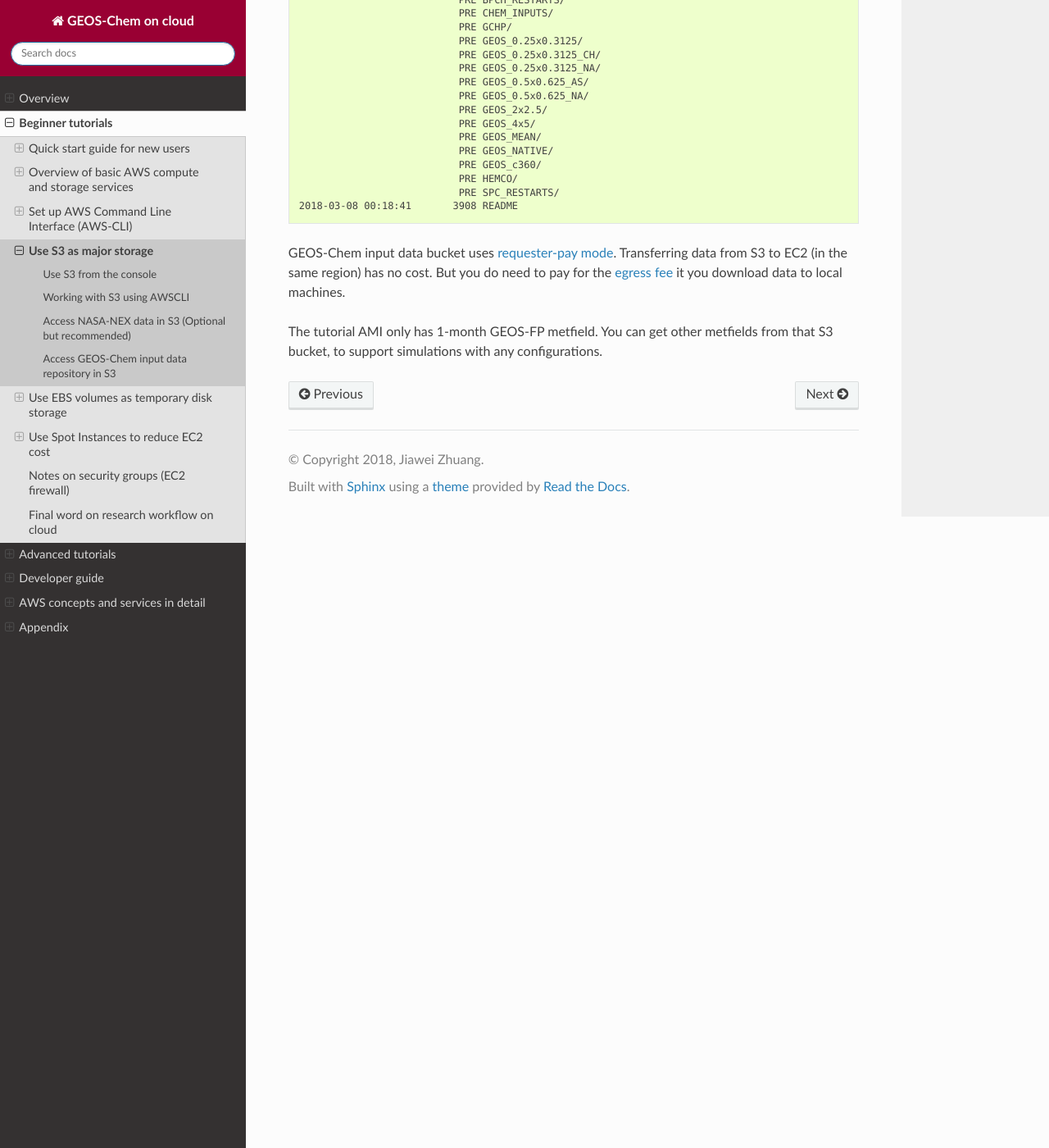
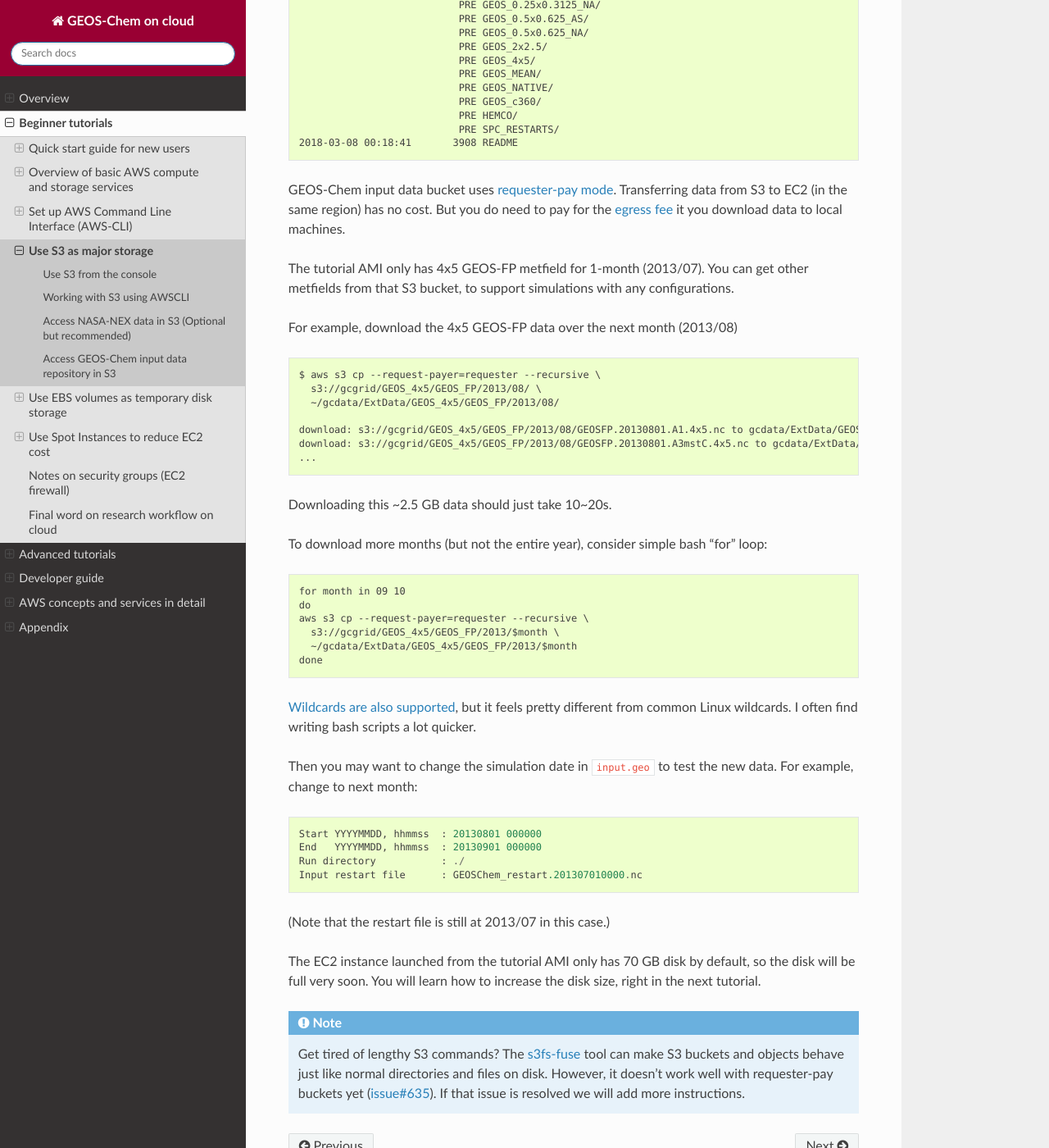
Before and after one commit to geoschem/geos-chem-cloud, a Sphinx documentation site: the page built from doc/source/chapter02_beginner-tutorial/use-s3.rst, in a window 1280 px wide and 1400 px high, scrolled down 4548 px. Shown: the whole window at 82% size. Built offline with Sphinx 7.4.7 and the Read the Docs theme 2.0.0, drawn with Linux system fonts in a browser that asks for light colours; some of the changed text lies outside the part shown.

Commit message:
Major update for public release.
1. Update tutorial AMI
- use tutorial folder
- update Python env to fix bpch error
- add emacs editor
2. Add more s3 cp scripts
3. Add GEOS-Chem version note
4. Add xboch and xesmf note

```diff
--- a/doc/source/chapter02_beginner-tutorial/research-workflow.rst
+++ b/doc/source/chapter02_beginner-tutorial/research-workflow.rst
@@ -13,7 +13,7 @@ Here's my typical research workflow for reference:
 2. Prepare input data by pulling them from S3 to EC2. Put commonly used ``aws s3 cp`` commands into bash scripts.
 3. Tweak model configurations as needed.
 4. Run simulations :ref:`with tmux <keep-running-label>`. Log out and go to sleep if the model runs for a long time.
-5. Use Python/Jupyter to analyze output data. Our tutorial AMI contains a `geoscientific Python environment <https://github.com/JiaweiZhuang/cloud_GC/blob/master/build_scripts/python/geo.yml>`_ that has much more packages than the `root environment <https://github.com/JiaweiZhuang/cloud_GC/blob/master/build_scripts/python/basic_packages.sh>`_. It can be activated by ``source activate geo``, or ``act geo`` with my alias.
+5. Use Python/Jupyter to analyze output data.
 6. After simulation and data analysis tasks are done, upload output data and customized model configuration (mostly run directories) to S3. Or download them to local machines if necessary (Recall that :ref:`egress charge <data-egress-label>` is $90/TB; for several GBs the cost is negligible).
 7. Once important data safely live on S3 or on your local machine, shut down EC2 instances to stop paying for CPU charges.
 8. Go to write papers, attend meetings, do anything other than computing. During this time, no machines are running on the cloud, and the only cost is data storage on S3 ($23/TB/month). Consider `S3 - Infrequent Access <https://aws.amazon.com/blogs/aws/aws-storage-update-new-lower-cost-s3-storage-option-glacier-price-reduction/>`_ which costs half if the data will not be used for several months.
--- a/doc/source/chapter02_beginner-tutorial/use-s3.rst
+++ b/doc/source/chapter02_beginner-tutorial/use-s3.rst
@@ -141,16 +141,12 @@ Here's an :doc:`example notebook <../chapter06_appendix/plot_NASANEX>` to plot t
 
 Congrats! You know how to access and analyze public datasets on AWS. Accessing GEOS-Chem's input data repository will be exactly the same.
 
-.. note::
-
-  Get tired of lengthy S3 commands? The `s3fs-fuse <https://github.com/s3fs-fuse/s3fs-fuse>`_ tool can make S3 buckets and objects behave just like normal directories and files on disk. We will mention it in advanced tutorials.
-
 .. _gcdata-bucket-label:
 
 Access GEOS-Chem input data repository in S3
 --------------------------------------------
 
-::
+List out bucket by::
 
   $ aws s3 ls --request-payer=requester s3://gcgrid/
                              PRE BPCH_RESTARTS/
@@ -172,4 +168,44 @@ Access GEOS-Chem input data repository in S3
 
 GEOS-Chem input data bucket uses `requester-pay mode <https://docs.aws.amazon.com/AmazonS3/latest/dev/RequesterPaysBuckets.html>`_. Transferring data from S3 to EC2 (in the same region) has no cost. But you do need to pay for the :ref:`egress fee <data-egress-label>` it you download data to local machines.
 
-The tutorial AMI only has 1-month GEOS-FP metfield. You can get other metfields from that S3 bucket, to support simulations with any configurations.
+The tutorial AMI only has 4x5 GEOS-FP metfield for 1-month (2013/07). You can get other metfields from that S3 bucket, to support simulations with any configurations.
+
+For example, download the 4x5 GEOS-FP data over the next month (2013/08)
+
+::
+
+  $ aws s3 cp --request-payer=requester --recursive \
+    s3://gcgrid/GEOS_4x5/GEOS_FP/2013/08/ \
+    ~/gcdata/ExtData/GEOS_4x5/GEOS_FP/2013/08/
+
+  download: s3://gcgrid/GEOS_4x5/GEOS_FP/2013/08/GEOSFP.20130801.A1.4x5.nc to gcdata/ExtData/GEOS_4x5/GEOS_FP/2013/08/GEOSFP.20130801.A1.4x5.nc
+  download: s3://gcgrid/GEOS_4x5/GEOS_FP/2013/08/GEOSFP.20130801.A3mstC.4x5.nc to gcdata/ExtData/GEOS_4x5/GEOS_FP/2013/08/GEOSFP.20130801.A3mstC.4x5.nc
+  ...
+
+Downloading this ~2.5 GB data should just take 10~20s.
+
+To download more months (but not the entire year), consider simple bash "for" loop::
+
+  for month in 09 10
+  do
+  aws s3 cp --request-payer=requester --recursive \
+    s3://gcgrid/GEOS_4x5/GEOS_FP/2013/$month \
+    ~/gcdata/ExtData/GEOS_4x5/GEOS_FP/2013/$month
+  done
+
+`Wildcards are also supported <https://docs.aws.amazon.com/cli/latest/reference/s3/#use-of-exclude-and-include-filters>`_, but it feels pretty different from common Linux wildcards. I often find writing bash scripts a lot quicker.
+
+Then you may want to change the simulation date in ``input.geo`` to test the new data. For example, change to next month::
+
+  Start YYYYMMDD, hhmmss  : 20130801 000000
+  End   YYYYMMDD, hhmmss  : 20130901 000000
+  Run directory           : ./
+  Input restart file      : GEOSChem_restart.201307010000.nc
+
+(Note that the restart file is still at 2013/07 in this case.)
+
+The EC2 instance launched from the tutorial AMI only has 70 GB disk by default, so the disk will be full very soon. You will learn how to increase the disk size, right in the next tutorial.
+
+.. note::
+
+  Get tired of lengthy S3 commands? The `s3fs-fuse <https://github.com/s3fs-fuse/s3fs-fuse>`_ tool can make S3 buckets and objects behave just like normal directories and files on disk. However, it doesn't work well with requester-pay buckets yet (`issue#635 <https://github.com/s3fs-fuse/s3fs-fuse/issues/635>`_). If that issue is resolved we will add more instructions.
--- a/doc/source/chapter06_appendix/aws-resources-for-gc.rst
+++ b/doc/source/chapter06_appendix/aws-resources-for-gc.rst
@@ -6,7 +6,7 @@ Currently all resources are in us-east-1 (N. Virginia).
 +-------------------+------------------------+----------+----------------------------------+
 | Resource          | ID/name                | Size     | Content                          |
 +===================+========================+==========+==================================+
-|| Tutorial AMI     | ami-c135ccbc           | 70 GB    |                                  |
+|| Tutorial AMI     | ami-ab925cd6           | 70 GB    |                                  |
 |                   |                        |          | 1. gfortran 5.4.0,               |
 |                   |                        |          |    netCDF-Fortran 4.4.3          |
 |                   |                        |          | 2. GC environment variables      |
--- a/doc/source/chapter06_appendix/index.rst
+++ b/doc/source/chapter06_appendix/index.rst
@@ -7,6 +7,7 @@ This chapter provides additional resources that don't fit into the main tutorial
    :maxdepth: 2
 
    aws-resources-for-gc
+   gc-version
    ssh-config
    keep-running
    sample-python-code
--- a/doc/source/index.rst
+++ b/doc/source/index.rst
@@ -13,7 +13,7 @@ This project is supported by the AWS Public Data Set Program and the NASA Atmosp
 How to use this documentation
 -----------------------------
 
-**For GEOS-Chem users**, this website contains everything you need in order to use GEOS-Chem on the cloud. You will be able to finish a complete research workflow, from model simulations to output data analysis and management. **If it is your first time trying GEOS-Chem, this project is perhaps your best starting point**, because :ref:`you don't need to do any initial setup <motivation-label>` and the model is guaranteed to work correctly (see :ref:`quick start guide <quick-start-label>`). Note that this website is not a user guide on the GEOS-Chem model itself. Please refer to our comprehensive `user guide <http://acmg.seas.harvard.edu/geos/doc/man/>`_ and `wiki <http://wiki.seas.harvard.edu/geos-chem/index.php/Main_Page>`_ for all details about GEOS-Chem. To run on the cloud, we only support GEOS-Chem `v11-02 <http://wiki.seas.harvard.edu/geos-chem/index.php/GEOS-Chem_v11-02>`_ or future versions for `GNU-Fortran compatibility <http://wiki.seas.harvard.edu/geos-chem/index.php/GNU_Fortran_compiler>`_ and `NetCDF diagnostics updates <http://wiki.seas.harvard.edu/geos-chem/index.php/List_of_diagnostics_archived_to_netCDF_format>`_.
+**For GEOS-Chem users**, this website contains everything you need in order to use GEOS-Chem on the cloud. You will be able to finish a complete research workflow, from model simulations to output data analysis and management. **If it is your first time trying GEOS-Chem, this project is perhaps your best starting point**, because :ref:`you don't need to do any initial setup <motivation-label>` and the model is guaranteed to work correctly (see :ref:`quick start guide <quick-start-label>`). Note that this website is not a user guide on the GEOS-Chem model itself. Please refer to our comprehensive `user guide <http://acmg.seas.harvard.edu/geos/doc/man/>`_ and `wiki <http://wiki.seas.harvard.edu/geos-chem/index.php/Main_Page>`_ for all details about GEOS-Chem. To run on the cloud, we only support versions newer than `v11-02a <http://wiki.seas.harvard.edu/geos-chem/index.php/GEOS-Chem_v11-02#v11-02a>`_ for `GNU-Fortran compatibility <http://wiki.seas.harvard.edu/geos-chem/index.php/GNU_Fortran_compiler>`_.
 
 **For non-GEOS-Chem-users**, this documentation can be used as an introduction to AWS for scientific computing, especially for **Earth science model simulations**. Since all Earth science models are highly similar from a software perspective, it should be quite easy to adapt this guide for you specific use case. More than 90% of this website is about general AWS concepts and tutorials, which doesn't require GEOS-Chem-specific knowledge. Please get a feeling of cloud computing workflow by exploring :doc:`beginner tutorials <../chapter02_beginner-tutorial/index>` and then refer to the :doc:`developer guide <../chapter04_developer-guide/index>` to build your own model. Although cloud computing has a lot of potential in Earth science, it is still significantly under-utilized due to :doc:`the lack of accessible tutorials <./chapter01_overview/external-resources>` for Earth science researchers. This project tries to fill this gap.
 
```
Also changed, not shown: doc/source/chapter02_beginner-tutorial/quick-start.rst (+25 -10 lines), doc/source/chapter06_appendix/gc-version.rst (added, +85 -0 lines), doc/source/chapter02_beginner-tutorial/img/search_ami.png, doc/source/chapter02_beginner-tutorial/img/ssh_terminal.png.
